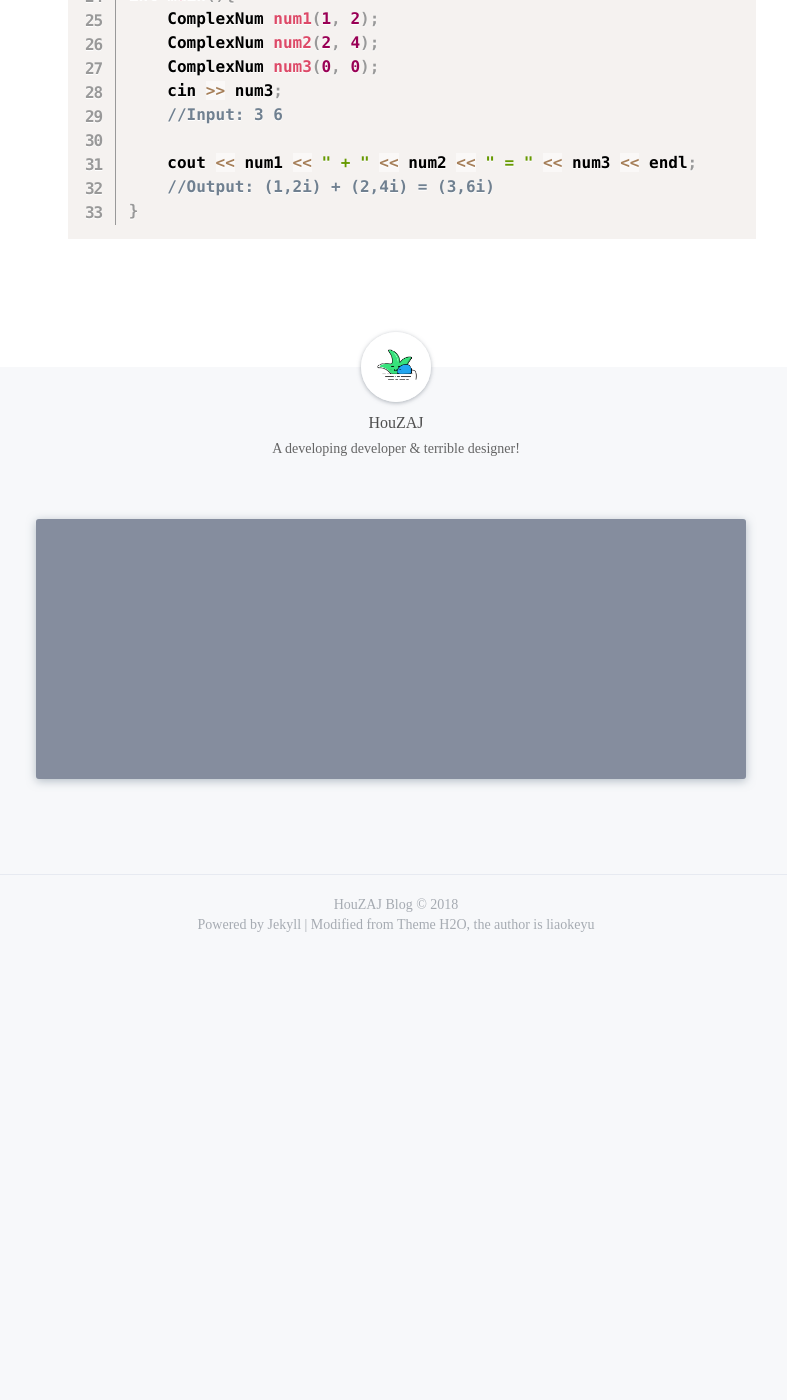
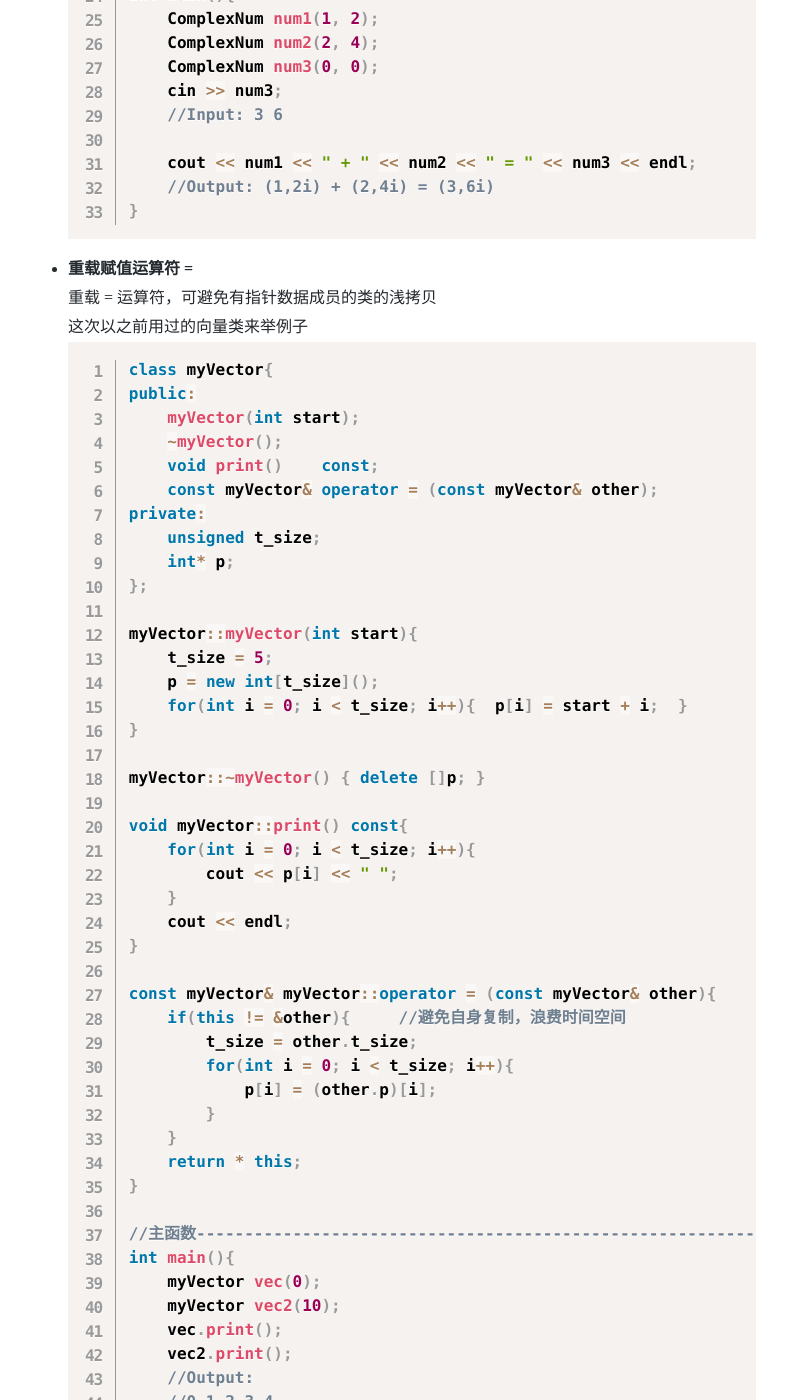
Before and after one commit to houzaj/houzaj.github.io, a Jekyll site: the page built from _posts/2018-1-8-cpp_summary.md, in a window 1280 px wide and 1400 px high, scrolled down 27140 px. Shown: the whole window, without its empty margins (244-1031 px from the left). Built offline with Jekyll 4.4.1, drawn with Linux system fonts in a browser that asks for light colours; nearby versions of some CDN libraries; comment, search, counter and statistics services are not loaded; before the commit the page ends 28095 px from its top, so only the background shows below that; some of the changed text lies outside the part shown.

Commit message:
modify artice

````diff
--- a/_posts/2018-1-8-cpp_summary.md
+++ b/_posts/2018-1-8-cpp_summary.md
@@ -1053,3 +1053,149 @@ this指针为指向对象自己的指针
       //Output: (1,2i) + (2,4i) = (3,6i)
   }
 ```
+- **重载赋值运算符 =**
+重载 = 运算符，可避免有指针数据成员的类的浅拷贝
+这次以之前用过的向量类来举例子
+```cpp
+  class myVector{
+  public:
+      myVector(int start);
+      ~myVector();
+      void print()    const;
+      const myVector& operator = (const myVector& other);
+  private:
+      unsigned t_size;
+      int* p;
+  };
+
+  myVector::myVector(int start){
+      t_size = 5;
+      p = new int[t_size]();
+      for(int i = 0; i < t_size; i++){  p[i] = start + i;  }
+  }
+
+  myVector::~myVector() { delete []p; }
+
+  void myVector::print() const{
+      for(int i = 0; i < t_size; i++){
+          cout << p[i] << " ";
+      }
+      cout << endl;
+  }
+
+  const myVector& myVector::operator = (const myVector& other){
+      if(this != &other){     //避免自身复制，浪费时间空间
+          t_size = other.t_size;
+          for(int i = 0; i < t_size; i++){
+              p[i] = (other.p)[i];
+          }
+      }
+      return * this;
+  }
+
+  //主函数----------------------------------------------------------
+  int main(){
+      myVector vec(0);
+      myVector vec2(10);
+      vec.print();
+      vec2.print();
+      //Output:
+      //0 1 2 3 4
+      //10 11 12 13 14
+
+      vec = vec2;
+      vec.print();
+      vec2.print();
+      //Output:
+      //10 11 12 13 14
+      //10 11 12 13 14
+  }
+```
+<br>
+- **重载单目运算符**
+```cpp
+  //重载下标[]，以向量为栗
+  class myVector{
+  public:
+      myVector(int start);
+      ~myVector();
+      void print()    const;
+      int& operator[] (const int& i);     //重载下标[]
+  private:
+      unsigned t_size;
+      int* p;
+  };
+
+  myVector::myVector(int start){
+      t_size = 5;
+      p = new int[t_size]();
+      for(int i = 0; i < t_size; i++){  p[i] = start + i;  }
+  }
+
+  myVector::~myVector() { delete []p; }
+
+  void myVector::print() const{
+      for(int i = 0; i < t_size; i++){
+          cout << p[i] << " ";
+      }
+      cout << endl;
+  }
+
+  int& myVector:: operator[] (const int& i){
+      return p[i];
+  }
+
+  //主函数----------------------------------------------------------
+  int main(){
+      myVector vec(0);
+      myVector vec2(10);
+      cin >> vec[0];
+      vec.print();
+  }
+```
+```cpp
+  //重载自增运算符
+  class ComplexNum{
+  public:
+      ComplexNum(int a, int b)   {real = a, vir = b;}
+      ComplexNum operator ++();   //重载前置自增，自减同理
+      ComplexNum operator ++(int i);  //重载后置自增，自减同理，其中int i无实际意义，仅起标识为后置的作用
+      void display();
+  private:
+      int real;
+      int vir;
+  };
+
+  ComplexNum ComplexNum::operator ++(){
+      ComplexNum temp = * this;
+      real++;
+      return temp;
+  }
+
+  ComplexNum ComplexNum::operator ++(int i){
+      ComplexNum temp = * this;
+      real++;
+      return temp;
+  }
+
+  void ComplexNum::display(){ cout << real << "+" << vir << "i" << endl; }
+
+  // -------------------------
+  int main(){
+      ComplexNum num1(1, 2);
+      ComplexNum num2(2, 4);
+      num1.display();
+      num2.display();
+      //Output:
+      //1+2i
+      //2+4i
+
+      num1++;
+      ++num2;
+      num1.display();
+      num2.display();
+      //Output:
+      //2+2i
+      //3+4i
+  }
+```
````
